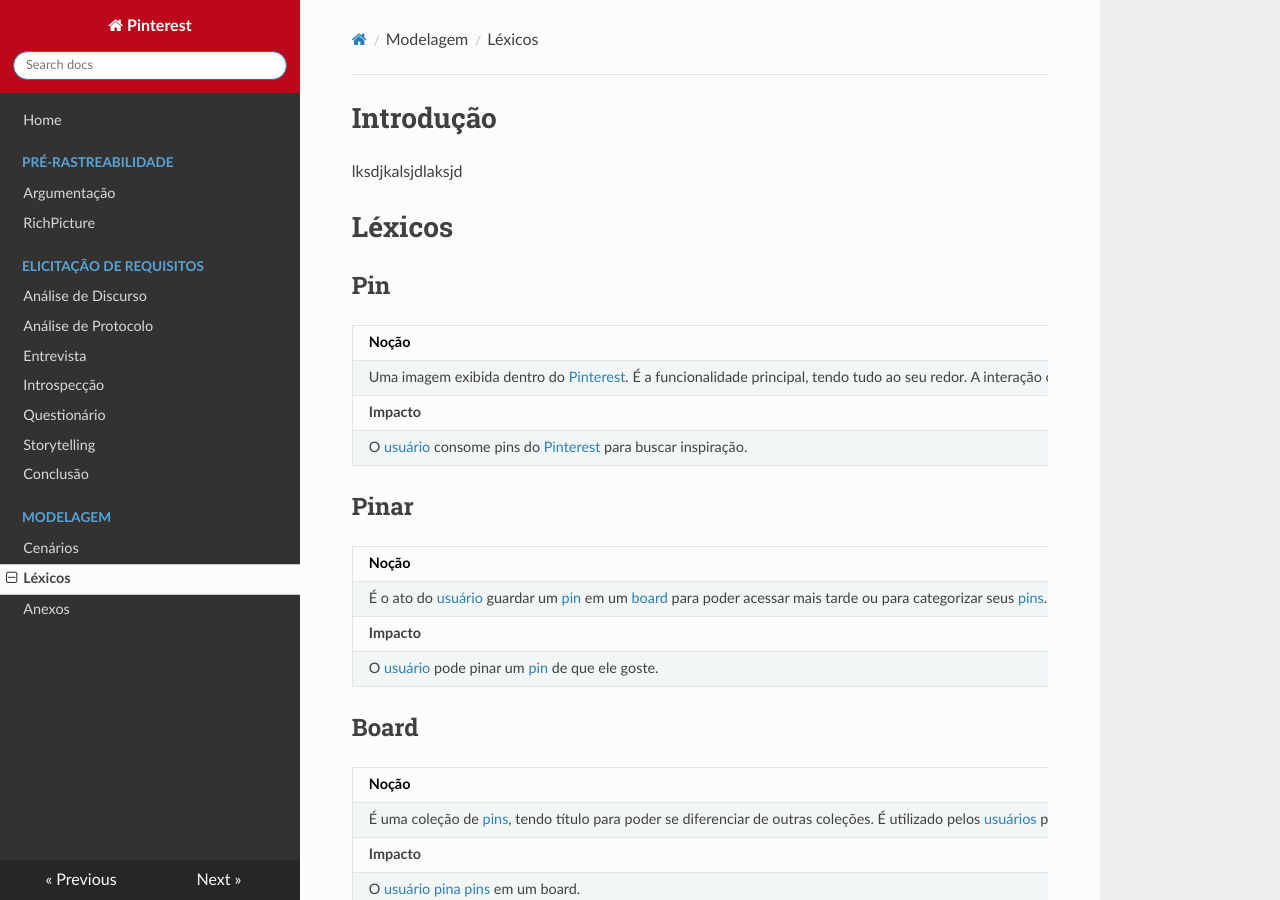
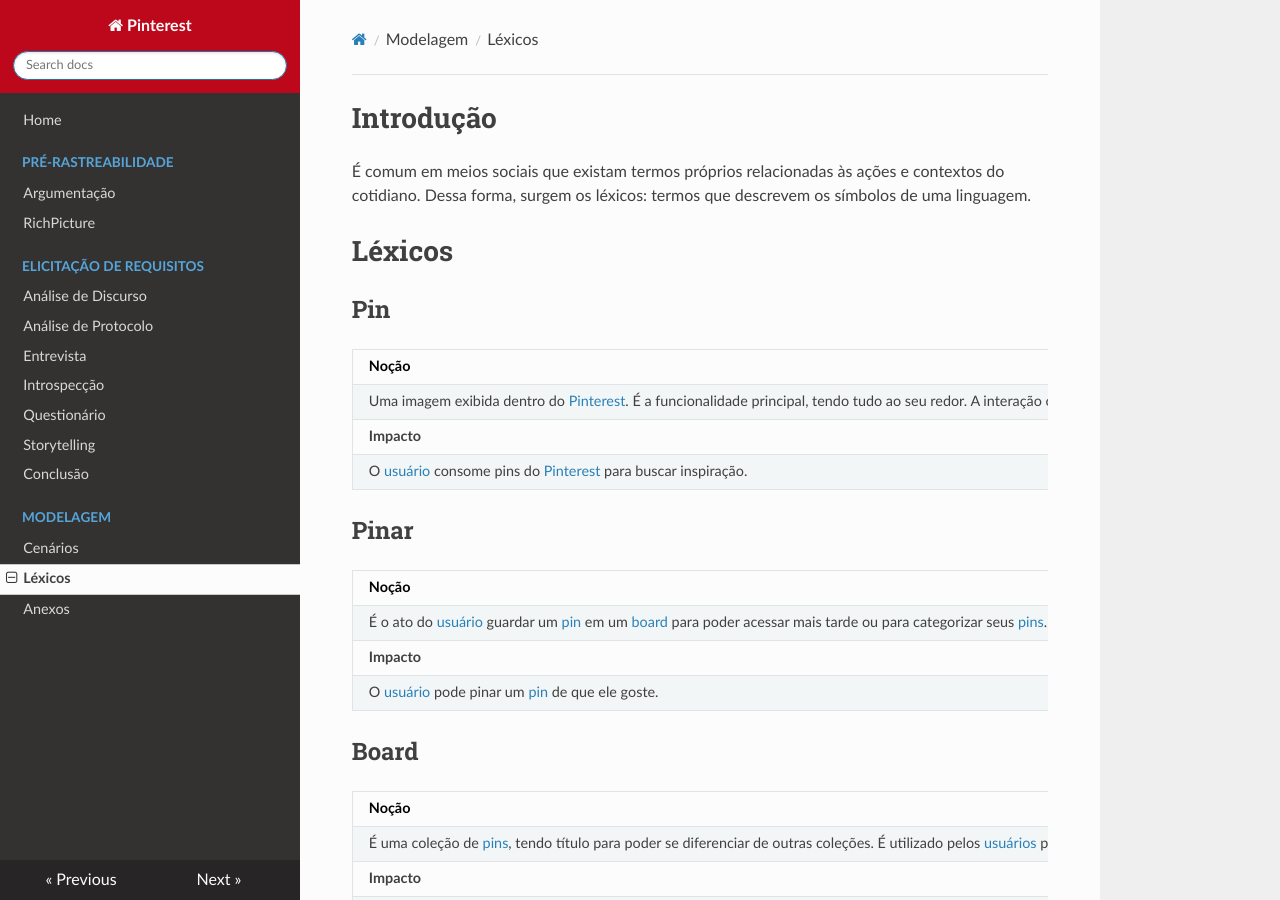
Before and after one commit to joberthrogers18/2018.2-Requisitos-Pinterest, an MkDocs documentation site: the page built from docs/lexicos.md, in a window 1280 px wide and 900 px high. Built offline with MkDocs 1.6.1, drawn with Linux system fonts in a browser that asks for light colours; nearby versions of some CDN libraries; old or Windows-style settings are respelled for this version of MkDocs.

Commit message:
Included definition of lexicons

```diff
--- a/docs/lexicos.md
+++ b/docs/lexicos.md
@@ -1,6 +1,6 @@
 # Introdução
 
-lksdjkalsjdlaksjd
+É comum em meios sociais que existam termos próprios relacionadas às ações e contextos do cotidiano. Dessa forma, surgem os léxicos: termos que descrevem os símbolos de uma linguagem.
 
 # Léxicos
 
```
